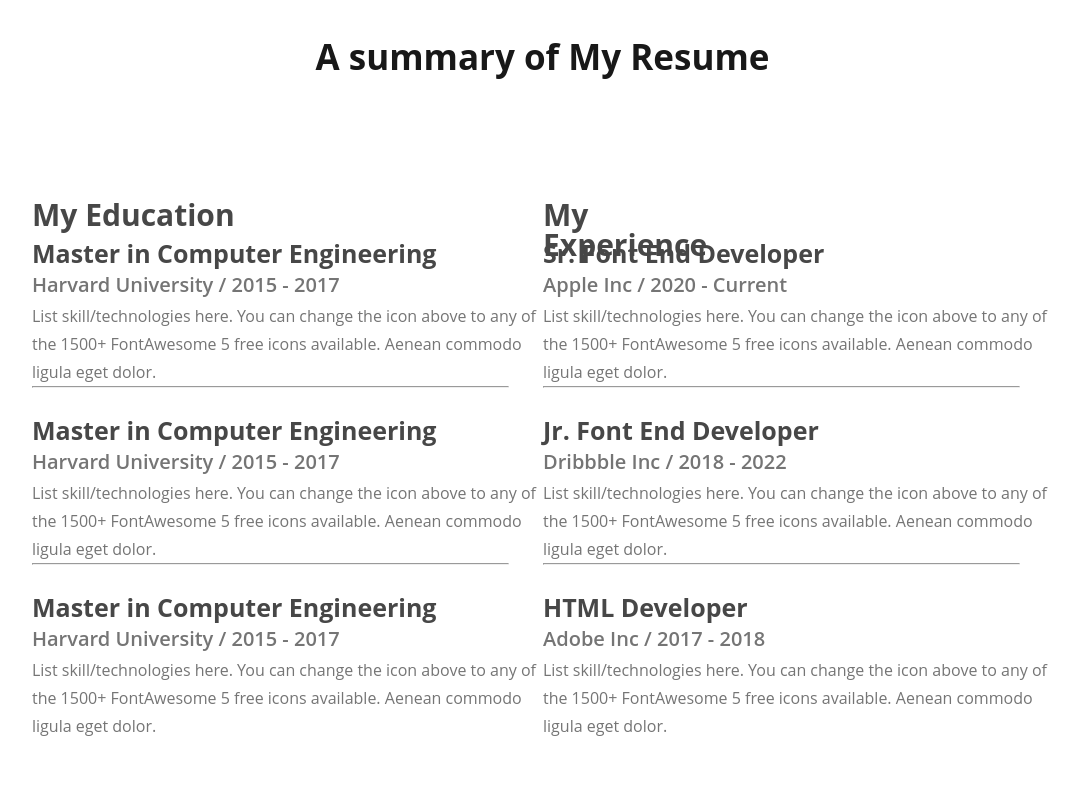
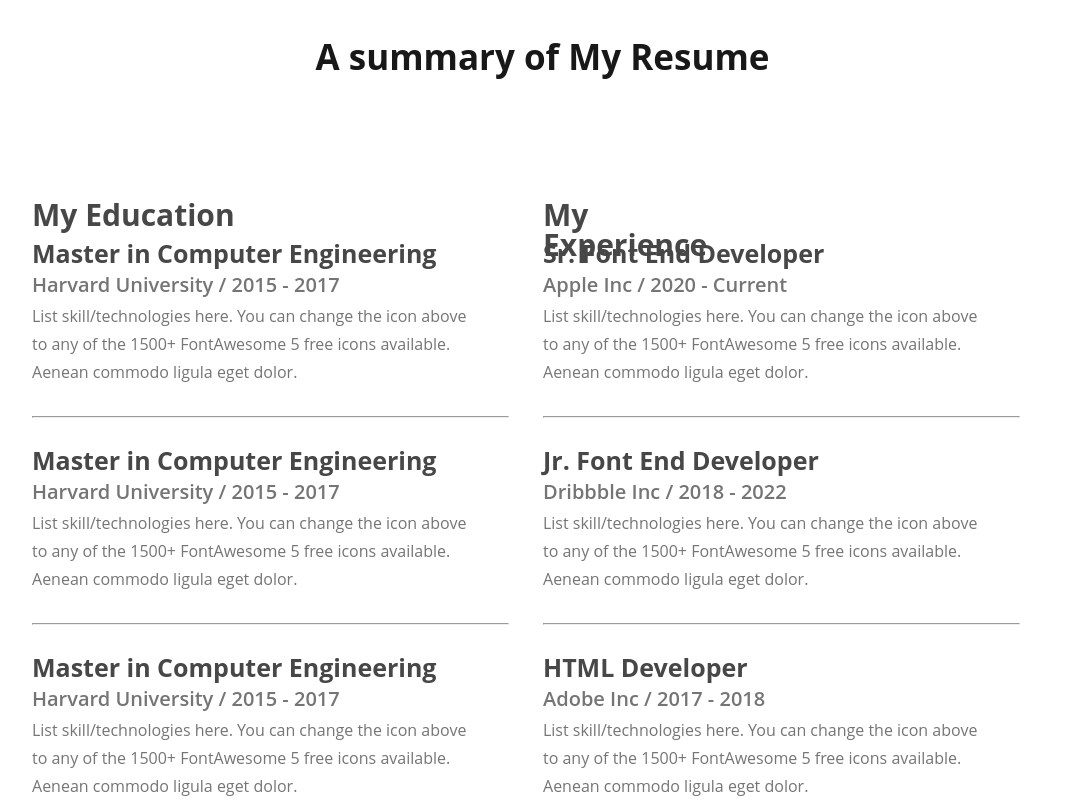
Before and after one commit to billahbhai07/portfolio-website, a plain HTML site: page index.html in a window 1280 px wide. Shown: the part 2137-2937 px from the top of the page, without its empty margins (97-1173 px from the left). Before the commit the page ends 2877 px from the top, so only its background shows below. Drawn offline with Linux system fonts and the light colour scheme.

Commit message:
some bug fix

```diff
--- a/index.html
+++ b/index.html
@@ -104,22 +104,22 @@
                     <div class="experience">
                         <h4 class="experience-description-title">Master in Computer Engineering</h4>
                         <h5 class="experience-description-sub-title">Harvard University / 2015 - 2017</h5>
-                        <div class="experience-description">List skill/technologies here. You can change the icon above
-to any of the 1500+ FontAwesome 5 free icons available. Aenean commodo ligula eget dolor.</div>
+                        <div class="experience-description">List skill/technologies here. You can change the icon above <br>
+to any of the 1500+ FontAwesome 5 free icons available. <br> Aenean  commodo ligula eget dolor.</div>
                     </div>
                     <hr>
                     <div class="experience">
                         <h4 class="experience-description-title">Master in Computer Engineering</h4>
                         <h5 class="experience-description-sub-title">Harvard University / 2015 - 2017  </h5>
-                        <div class="experience-description">List skill/technologies here. You can change the icon above
-to any of the 1500+ FontAwesome 5 free icons available. Aenean commodo ligula eget dolor.</div>
+                        <div class="experience-description">List skill/technologies here. You can change the icon above <br>
+to any of the 1500+ FontAwesome 5 free icons available. <br> Aenean  commodo ligula eget dolor.</div>
                     </div>
                     <hr>
                     <div class="experience">
                         <h4 class="experience-description-title">Master in Computer Engineering</h4>
                         <h5 class="experience-description-sub-title">Harvard University / 2015 - 2017</h5>
-                        <div class="experience-description">List skill/technologies here. You can change the icon above
-to any of the 1500+ FontAwesome 5 free icons available. Aenean commodo ligula eget dolor.</div>
+                        <div class="experience-description">List skill/technologies here. You can change the icon above <br>
+to any of the 1500+ FontAwesome 5 free icons available. <br> Aenean  commodo ligula eget dolor.</div>
                     </div>
 
                  </div>
@@ -128,22 +128,22 @@ to any of the 1500+ FontAwesome 5 free icons available. Aenean commodo ligula eg
                     <div class="experience">
                         <h4 class="experience-description-title">Sr. Font End Developer</h4>
                         <h5 class="experience-description-sub-title">Apple Inc / 2020 - Current</h5>
-                        <div class="experience-description">List skill/technologies here. You can change the icon above
-to any of the 1500+ FontAwesome 5 free icons available. Aenean commodo ligula eget dolor.</div>
+                        <div class="experience-description">List skill/technologies here. You can change the icon above <br>
+to any of the 1500+ FontAwesome 5 free icons available. <br> Aenean  commodo ligula eget dolor.</div>
                     </div>
                     <hr>
                     <div class="experience">
                         <h4 class="experience-description-title">Jr. Font End Developer</h4>
                         <h5 class="experience-description-sub-title">Dribbble Inc / 2018 - 2022</h5>
-                        <div class="experience-description">List skill/technologies here. You can change the icon above
-to any of the 1500+ FontAwesome 5 free icons available. Aenean commodo ligula eget dolor.</div>
+                        <div class="experience-description">List skill/technologies here. You can change the icon above <br>
+to any of the 1500+ FontAwesome 5 free icons available. <br> Aenean  commodo ligula eget dolor.</div>
                     </div>
                     <hr>
                     <div class="experience">
                         <h4 class="experience-description-title">HTML Developer</h4>
                         <h5 class="experience-description-sub-title">Adobe Inc / 2017 - 2018</h5>
-                        <div class="experience-description">List skill/technologies here. You can change the icon above
-to any of the 1500+ FontAwesome 5 free icons available. Aenean commodo ligula eget dolor.</div>
+                        <div class="experience-description">List skill/technologies here. You can change the icon above <br>
+to any of the 1500+ FontAwesome 5 free icons available. <br> Aenean  commodo ligula eget dolor.</div>
                     </div>
 
                  </div>
--- a/styles/style.css
+++ b/styles/style.css
@@ -312,7 +312,7 @@ text-align: center;
 hr{
     width: 475px;
     height: 0;
-    margin-bottom: 30px;
+    margin: 30px 0px;
     color: rgb(158, 125, 125);
 }
 
```
